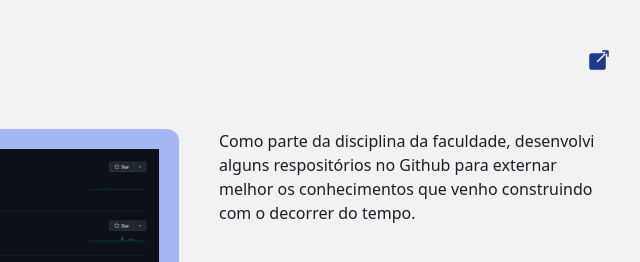
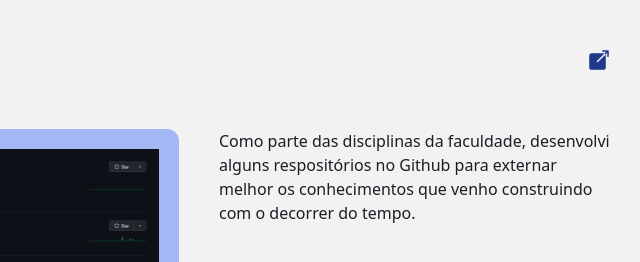
Before and after one commit to ThiagoCasanova/thiagocasanova.github.io, a website: page index.html in a window 1280 px wide. Shown: the part 825-1087 px from the top of the page, 437-1077 px from the left. Drawn offline with nearby package versions, Linux system fonts and the light colour scheme.

Commit message:
Update index.html

```diff
--- a/index.html
+++ b/index.html
@@ -86,7 +86,7 @@
           />
           <div class="flex flex-col space-y-10">
             <p>
-              Como parte da disciplina da faculdade, desenvolvi alguns respositórios
+              Como parte das disciplinas da faculdade, desenvolvi alguns respositórios
               no Github para externar melhor os conhecimentos que venho construindo
               com o decorrer do tempo.
             </p>
```
